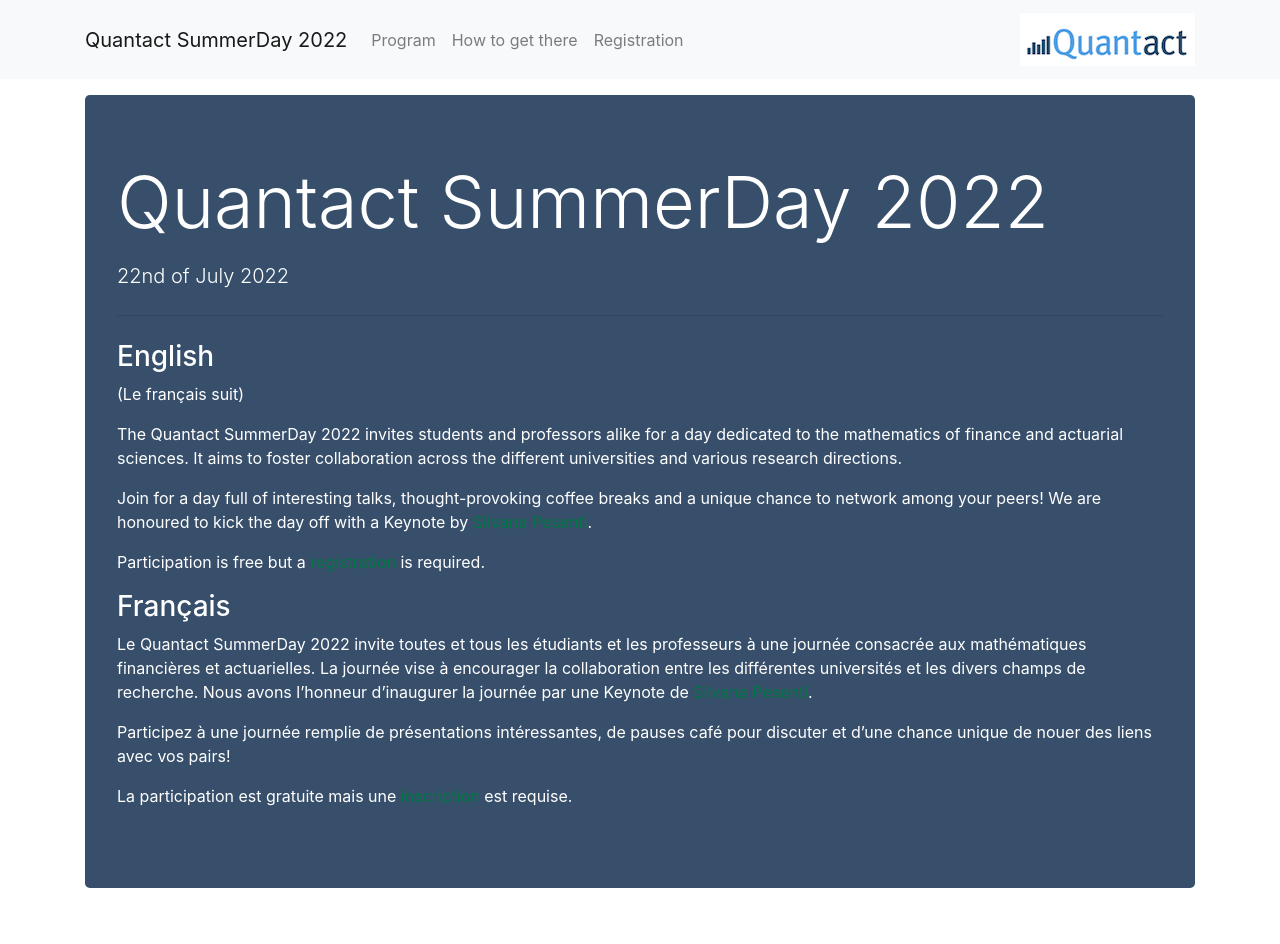
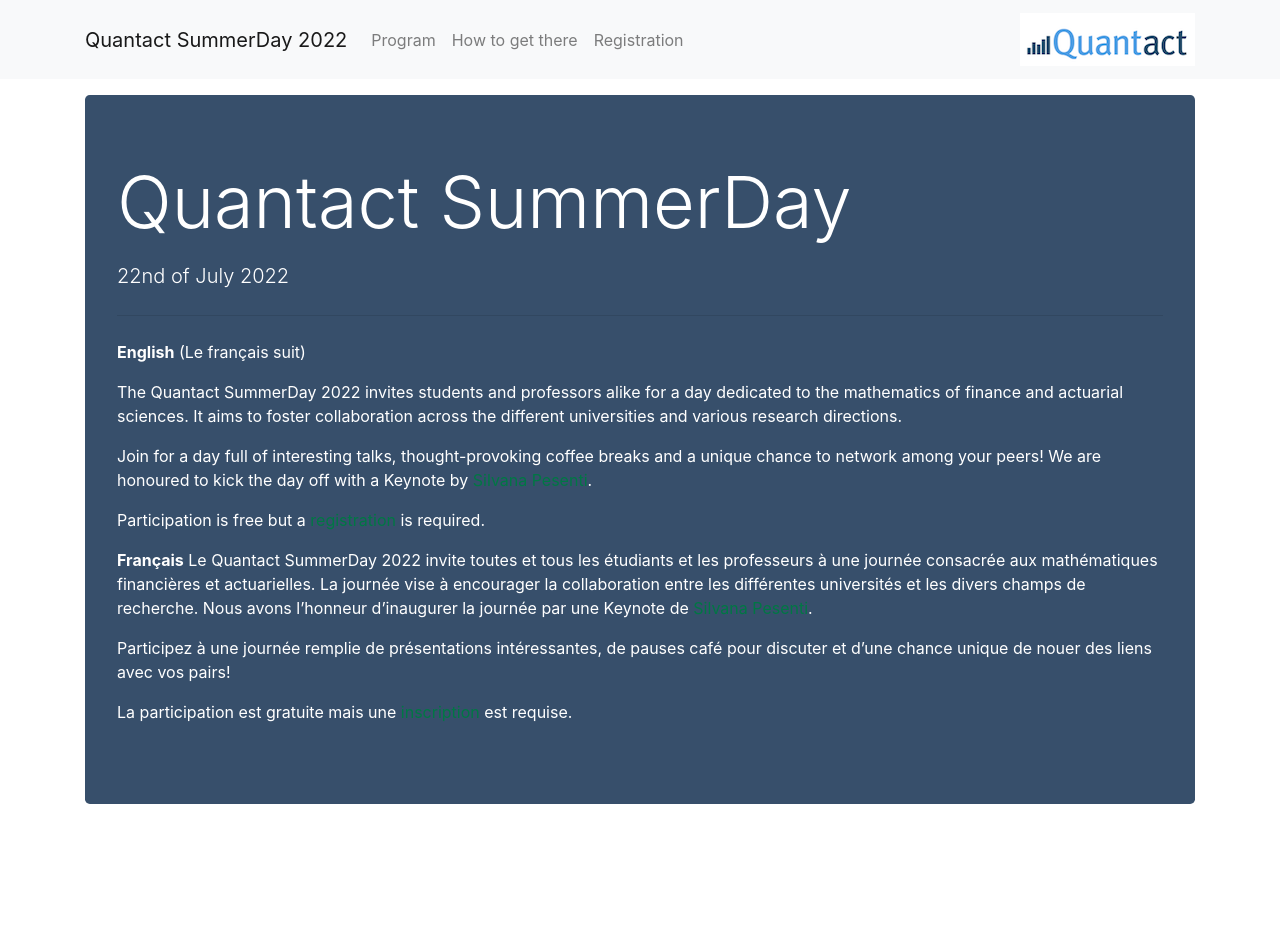
Before and after one commit to QuantactSummerDay/QuantactSummerDay.github.io, a Jekyll site: the page built from index.md, in a window 1280 px wide. Built offline with Jekyll 4.4.1, drawn with Linux system fonts in a browser that asks for light colours; after the commit the page ends 900 px from its top, so only the background shows below that.

```diff
--- a/index.md
+++ b/index.md
@@ -12,9 +13,9 @@ Participation is free but a [registration](/registration/) is required.
 
 
 
-### Français
+__Français__
 Le Quantact SummerDay 2022 invite toutes et tous les étudiants et les professeurs à une journée consacrée aux mathématiques financières et actuarielles. La journée vise à encourager la collaboration entre les différentes universités et les divers champs de recherche. Nous avons l'honneur d'inaugurer la journée par une Keynote de [Silvana Pesenti](https://www.statistics.utoronto.ca/people/directories/all-faculty/silvana-pesenti).
 
 Participez à une journée remplie de présentations intéressantes, de pauses café pour discuter et d'une chance unique de nouer des liens avec vos pairs!
 
-La participation est gratuite mais une [inscription](/registration/) est requise.
+La participation est gratuite mais une 	[inscription](/registration/) est requise.
```
Also changed, not shown: other parts of index.md (+2 -1 lines).
